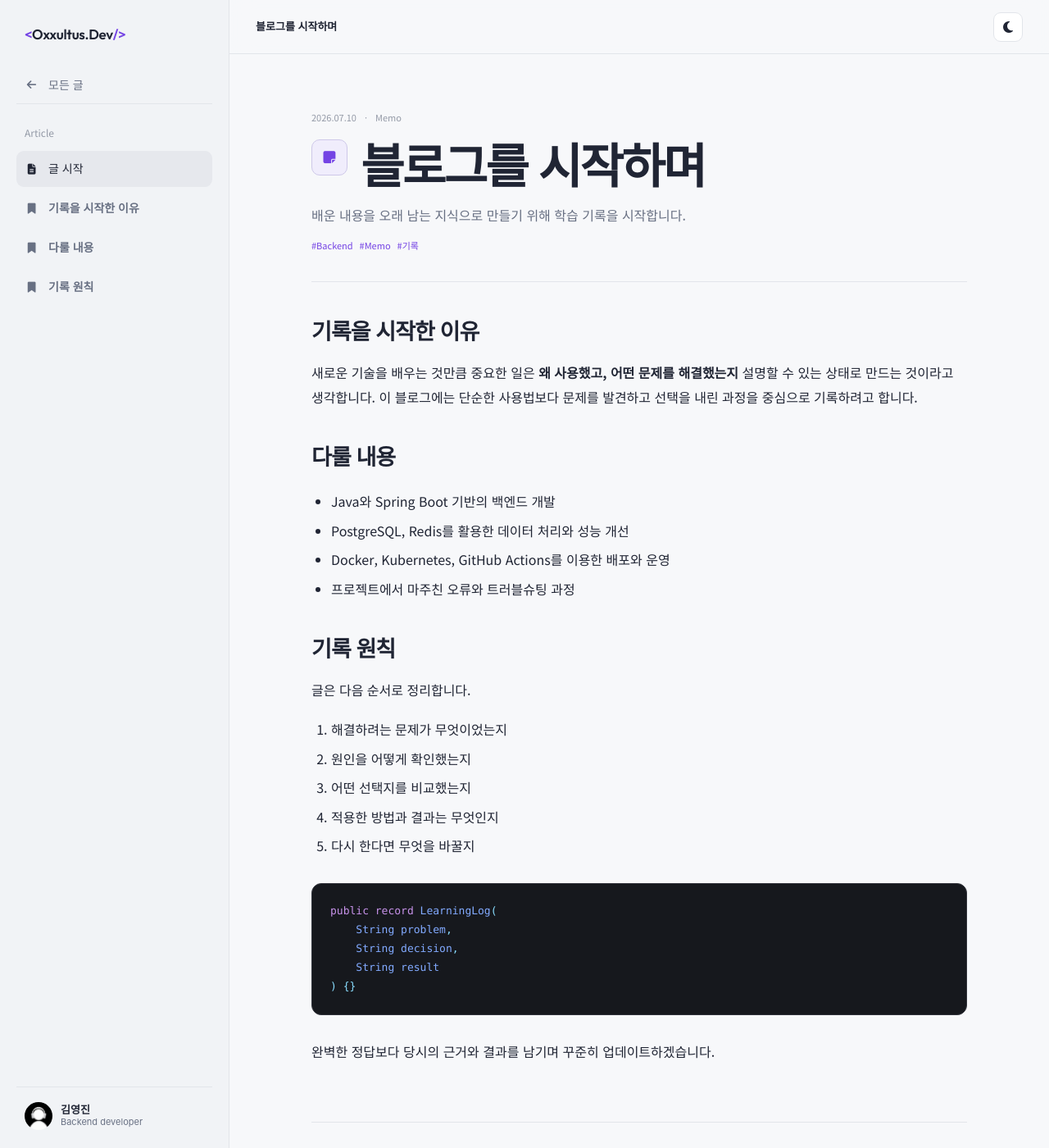
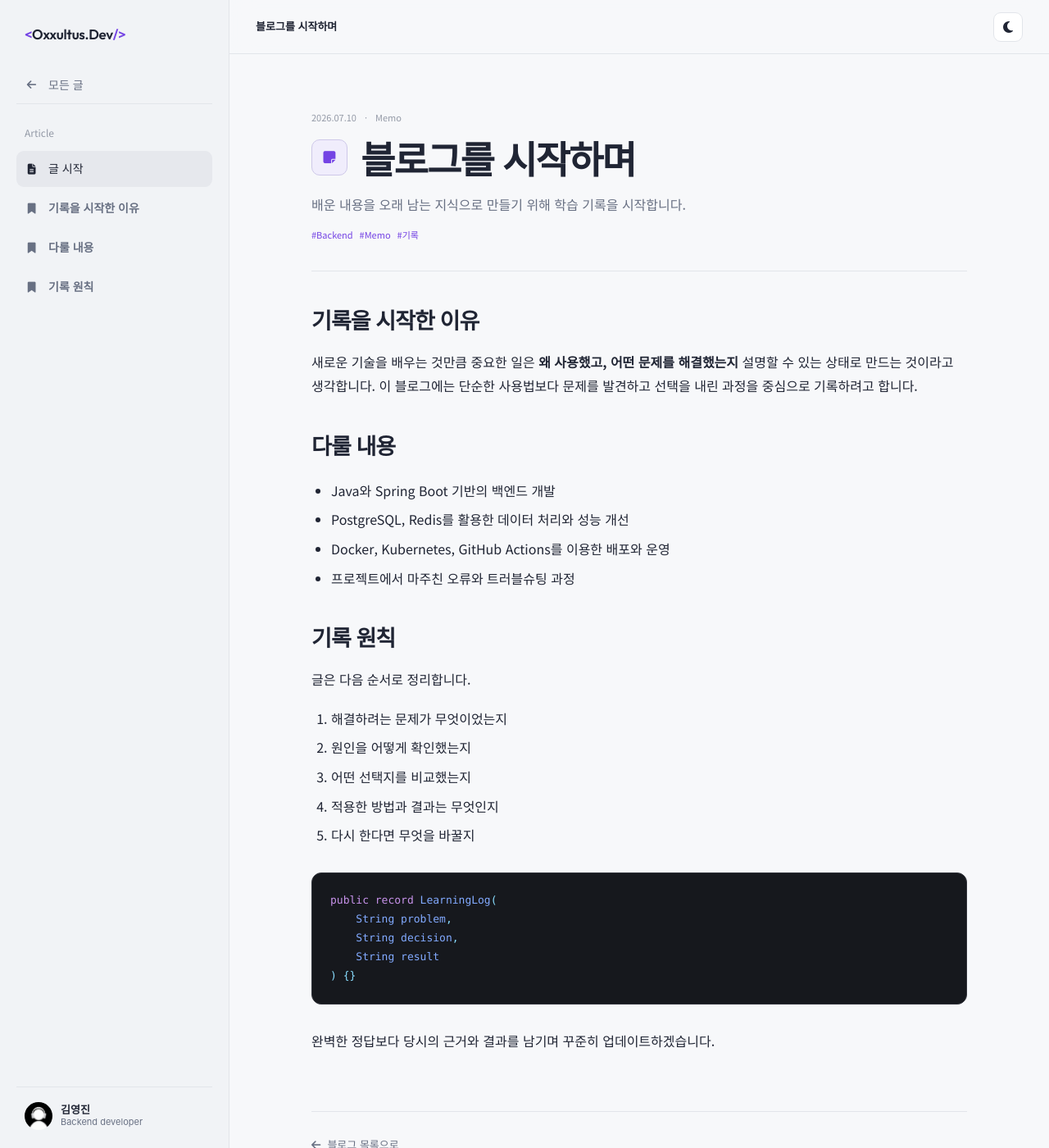
Before and after one commit to oxxultus/resume, a Jekyll site: the page built from _posts/2026-07-10-blog-start.md, in a window 1280 px wide and 1400 px high. Shown: the whole window at 82% size. Built offline with Jekyll 4.4.1, drawn with Linux system fonts in a browser that asks for light colours.

Commit message:
Reduce blog article title size

```diff
--- a/_layouts/post.html
+++ b/_layouts/post.html
@@ -11,7 +11,7 @@
     <link rel="preconnect" href="https://fonts.gstatic.com" crossorigin>
     <link href="https://fonts.googleapis.com/css2?family=Noto+Sans+KR:wght@300;400;500;700;900&family=Outfit:wght@300;400;600;800&display=swap" rel="stylesheet">
     <link rel="stylesheet" href="https://cdnjs.cloudflare.com/ajax/libs/font-awesome/6.4.0/css/all.min.css">
-    <link rel="stylesheet" href="{{ '/blog.css?v=20260710-14' | relative_url }}">
+    <link rel="stylesheet" href="{{ '/blog.css?v=20260710-15' | relative_url }}">
 </head>
 <body>
     <aside class="blog-sidebar">
--- a/blog.css
+++ b/blog.css
@@ -91,7 +91,7 @@
 .article-header { padding-bottom: 34px; border-bottom: 1px solid var(--line); }
 .article-title-row { display: flex; align-items: flex-start; gap: 16px; margin: 12px 0 16px; }
 .article-title-row .post-tech-icon { flex-basis: 44px; width: 44px; height: 44px; margin-top: 5px; font-size: 17px; }
-.article-header h1 { margin: 0; font-size: clamp(38px, 5vw, 58px); line-height: 1.18; letter-spacing: -.045em; }
+.article-header h1 { margin: 0; font-size: clamp(32px, 3.6vw, 46px); line-height: 1.2; letter-spacing: -.04em; text-wrap: balance; }
 .article-header > p { max-width: 680px; margin: 0; color: var(--muted); font-size: 16px; }
 .article-body { padding-top: 34px; font-size: 16px; line-height: 1.85; }
 .article-body h2 { margin: 32px 0 12px; font-size: 27px; letter-spacing: -.035em; scroll-margin-top: 86px; }.article-body h3 { margin: 20px 0 8px; font-size: 19px; scroll-margin-top: 86px; }
--- a/blog/index.html
+++ b/blog/index.html
@@ -15,7 +15,7 @@
     <link rel="preconnect" href="https://fonts.gstatic.com" crossorigin>
     <link href="https://fonts.googleapis.com/css2?family=Noto+Sans+KR:wght@300;400;500;700;900&family=Outfit:wght@300;400;600;800&display=swap" rel="stylesheet">
     <link rel="stylesheet" href="https://cdnjs.cloudflare.com/ajax/libs/font-awesome/6.4.0/css/all.min.css">
-    <link rel="stylesheet" href="{{ '/blog.css?v=20260710-14' | relative_url }}">
+    <link rel="stylesheet" href="{{ '/blog.css?v=20260710-15' | relative_url }}">
 </head>
 <body>
     <aside class="blog-sidebar">
```
